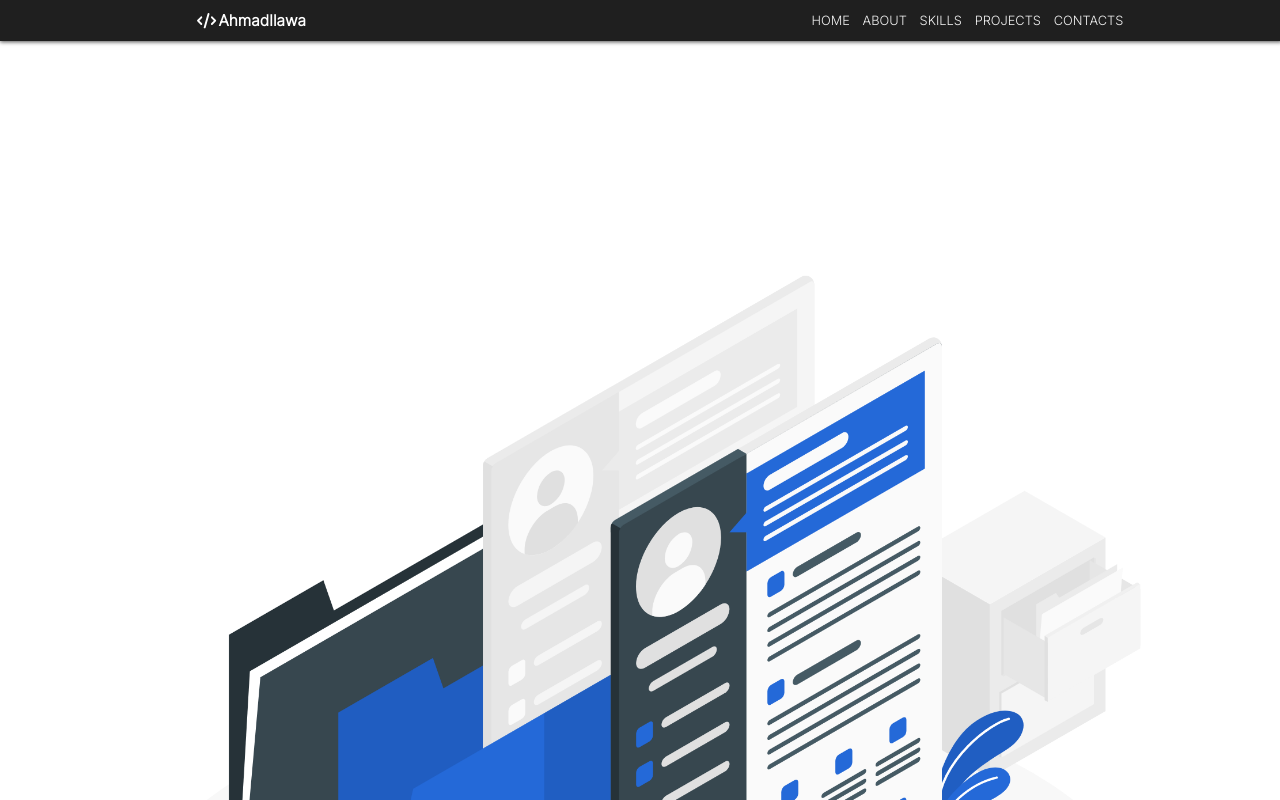
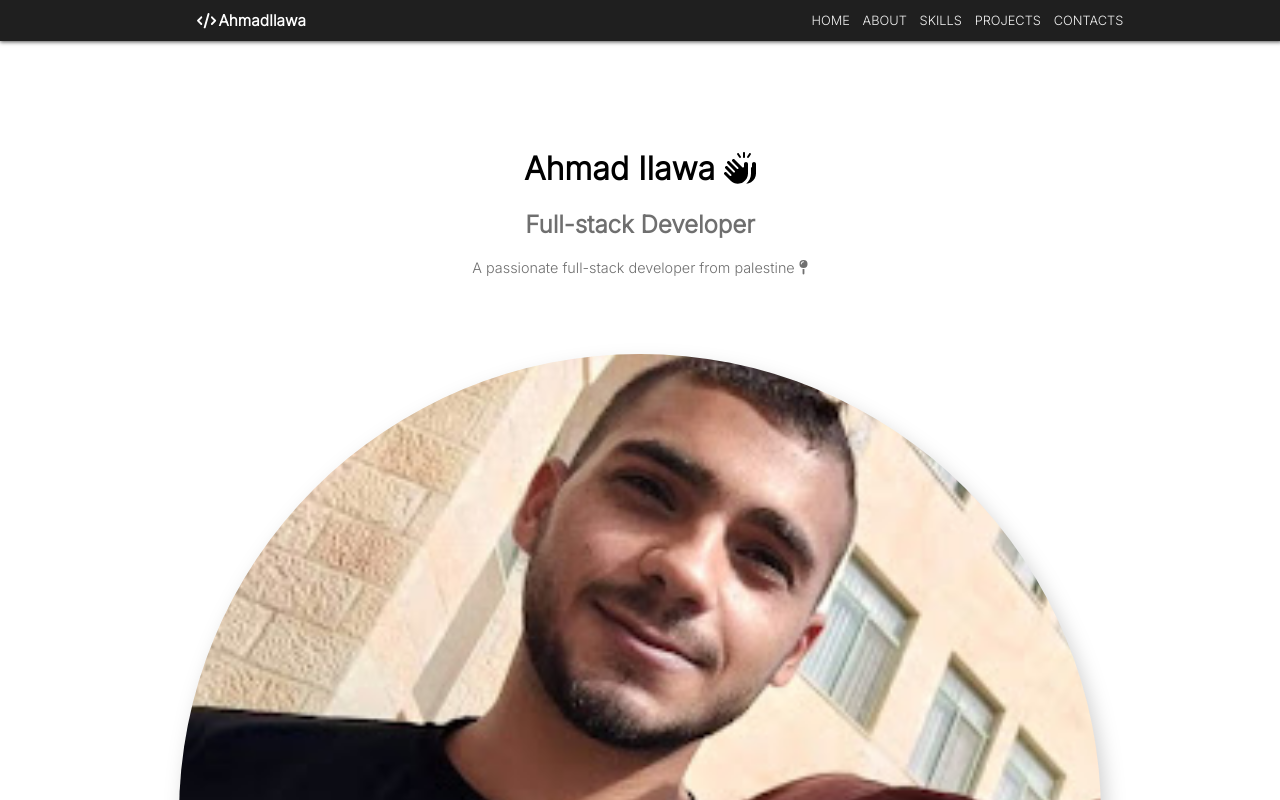
Before and after one commit to AhmadEleiwa/AhmadEleiwa.github.io, a React (Create React App) app: page / in a window 1280 px wide. Shown: the top 800 px of the page. Built offline with nearby package versions, Linux system fonts and the light colour scheme.

Commit message:
Add user info section

```diff
--- a/src/pages/Home.js
+++ b/src/pages/Home.js
@@ -3,11 +3,13 @@ import Header from "../components/Header"
 
 import Aboutme from "../components/Aboutme"
 import Container from "../components/Container"
+import UserInfo from "../components/UserInfo"
 
 const Home = props => {
     return <div>
         <Header />
         <Container>
+            <UserInfo />
             <Aboutme />
         </Container>
 
```
